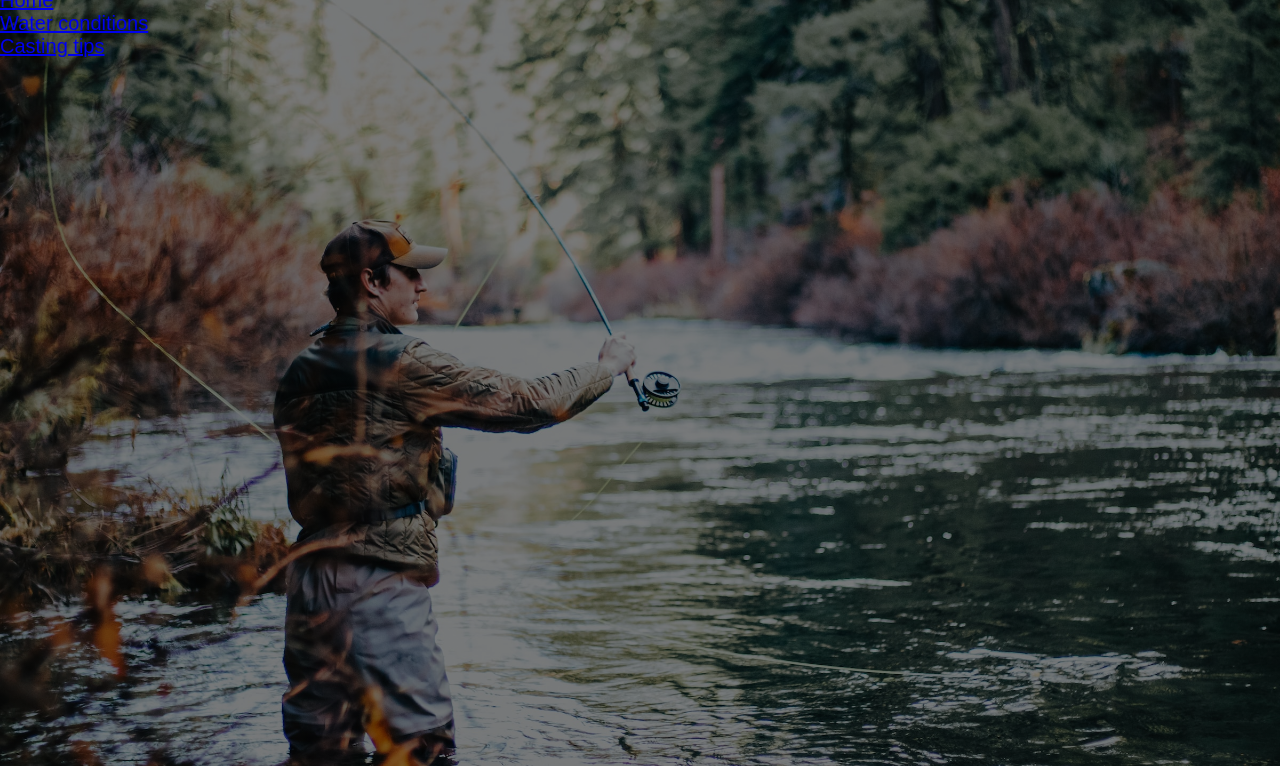
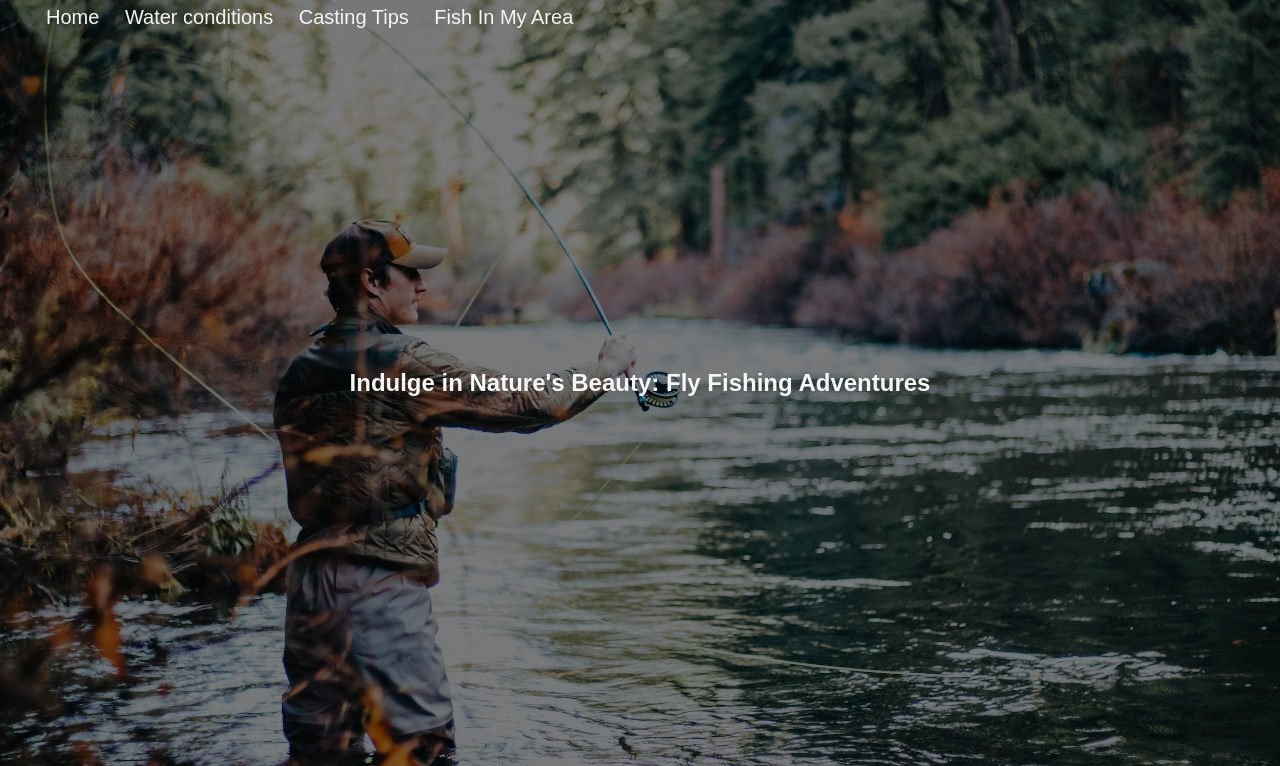
Before and after one commit to brantcass/Software-engi-project-Brant-Cass-, a website: page views/index.html in a window 1280 px wide. Shown: the part 34-800 px from the top of the page. Drawn offline with Linux system fonts and the light colour scheme.

Commit message:
Fixed issue with GET issue not allowing me to go to different pages

```diff
--- a/views/index.html
+++ b/views/index.html
@@ -10,14 +10,23 @@
 
   <body>
     <div class="banner">
-      <div>
-        <img src="Logo" class="Logo" />
+      <div class="navbar">
+        <!-- <img src="Logo" class="Logo" /> -->
         <ul>
-          <li><a href="#"> Home</a></li>
-          <li><a href="#"> Water conditions</a></li>
-          <li><a href="#"> Casting tips</a></li>
+          <li><a href="/"> Home</a></li>
+          <li><a href="waterconditions"> Water conditions</a></li>
+          <li><a href="castingtips"> Casting Tips</a></li>
+          <li><a href="fishinmyarea"> Fish In My Area</a></li>
+
         </ul>
       </div>
+
+      <div class="content">
+
+        <h1>Indulge in Nature's Beauty: Fly Fishing Adventures</h1>
+
+      </div>
+
     </div>
   </body>
 </html>
```
